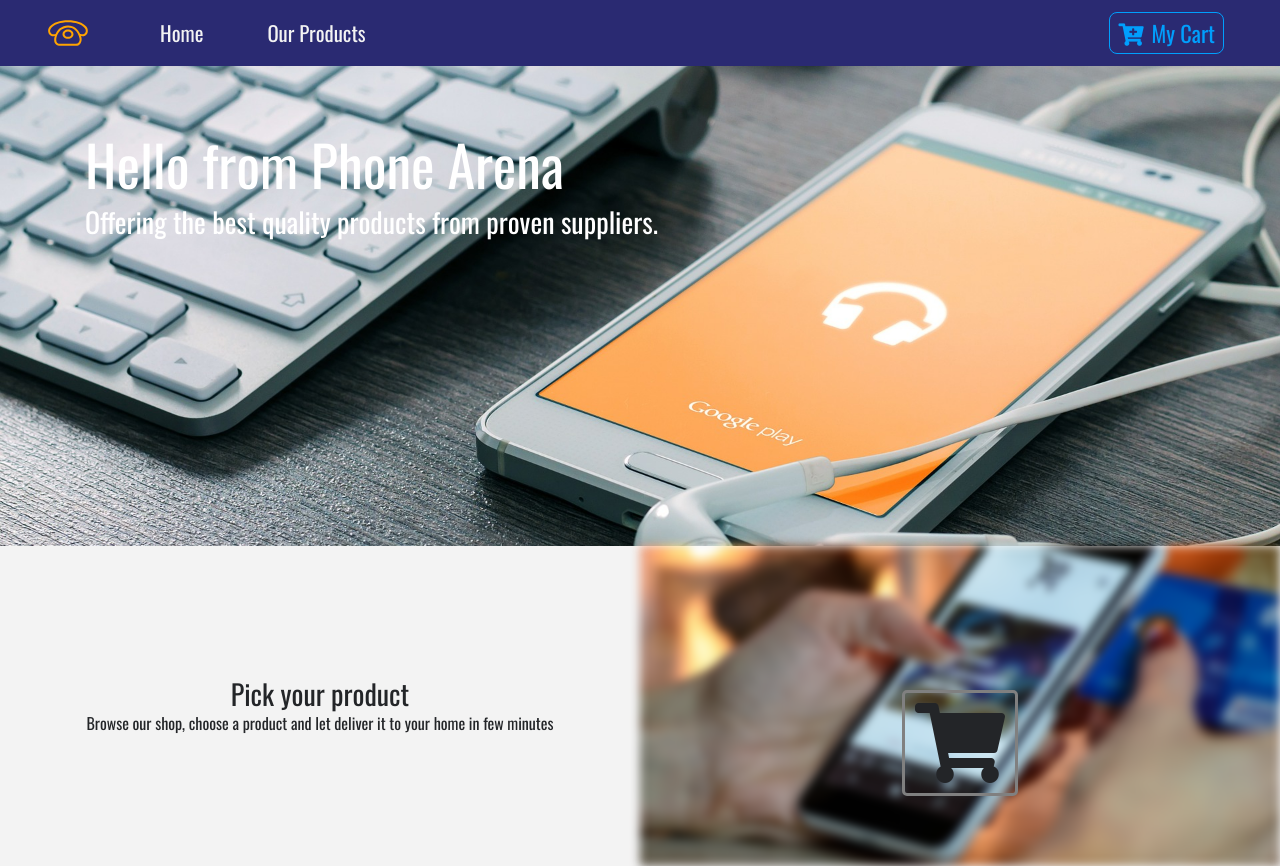
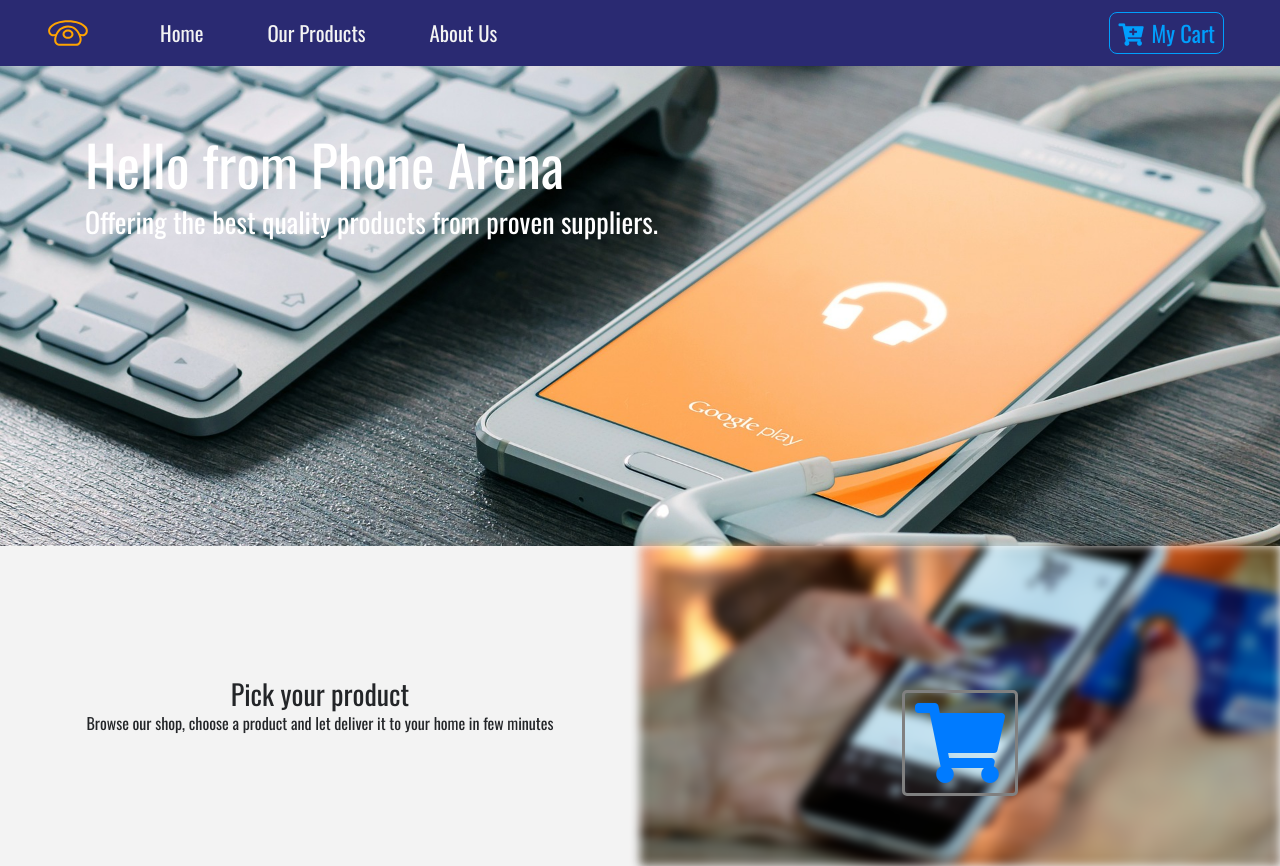
Before and after one commit to Dromediansk/web-store, a React (Create React App) app: page / in a window 1280 px wide. Built offline with nearby package versions, Linux system fonts and the light colour scheme.

Commit message:
link to cart icon

```diff
--- a/src/components/LandingPage/LandingPage.js
+++ b/src/components/LandingPage/LandingPage.js
@@ -1,4 +1,5 @@
 import React, { Component } from 'react';
+import {Link} from 'react-router-dom';
 import './LandingPage.css';
 
 export default class LandingPage extends Component {
@@ -22,9 +23,11 @@ export default class LandingPage extends Component {
             </div>
             <div className="col-sm e-shop-container">
               <div className="e-shop"></div>
-              <div className="cart-img container">
-                <i className="fas fa-shopping-cart"></i>
-              </div>
+                <div className="cart-img container">
+                  <Link to="/store">
+                    <i className="fas fa-shopping-cart"></i>
+                  </Link>
+                </div>
             </div>
           </div>
         </div>
--- a/src/components/Navbar.js
+++ b/src/components/Navbar.js
@@ -22,6 +22,9 @@ export default class Navbar extends PureComponent {
                 <li className="nav-item ml-5">
                     <Link to="/store" className="nav-link">our products</Link>
                 </li>
+                <li className="nav-item ml-5">
+                    <Link to="/" className="nav-link">about us</Link>
+                </li>
             </ul>
             <Link to="/cart" className="ml-auto">
                 <ButtonContainer>
```
